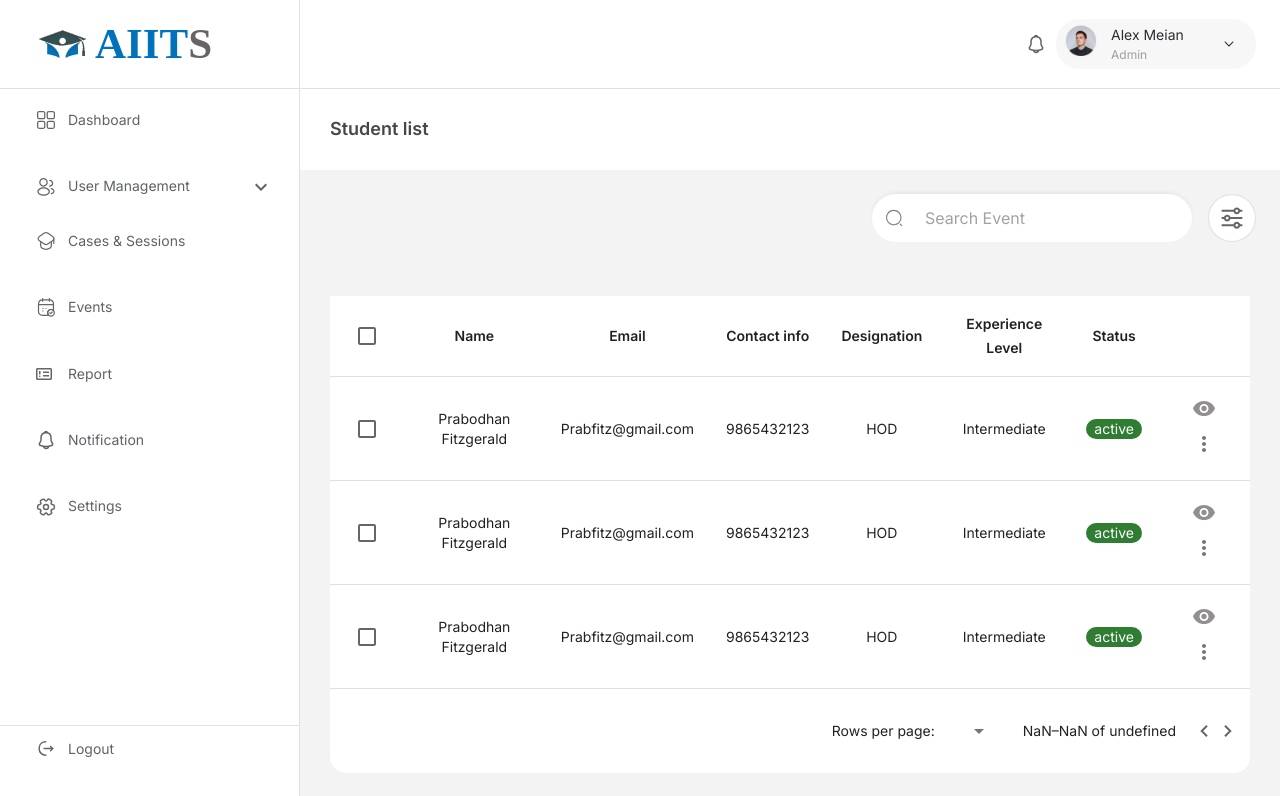
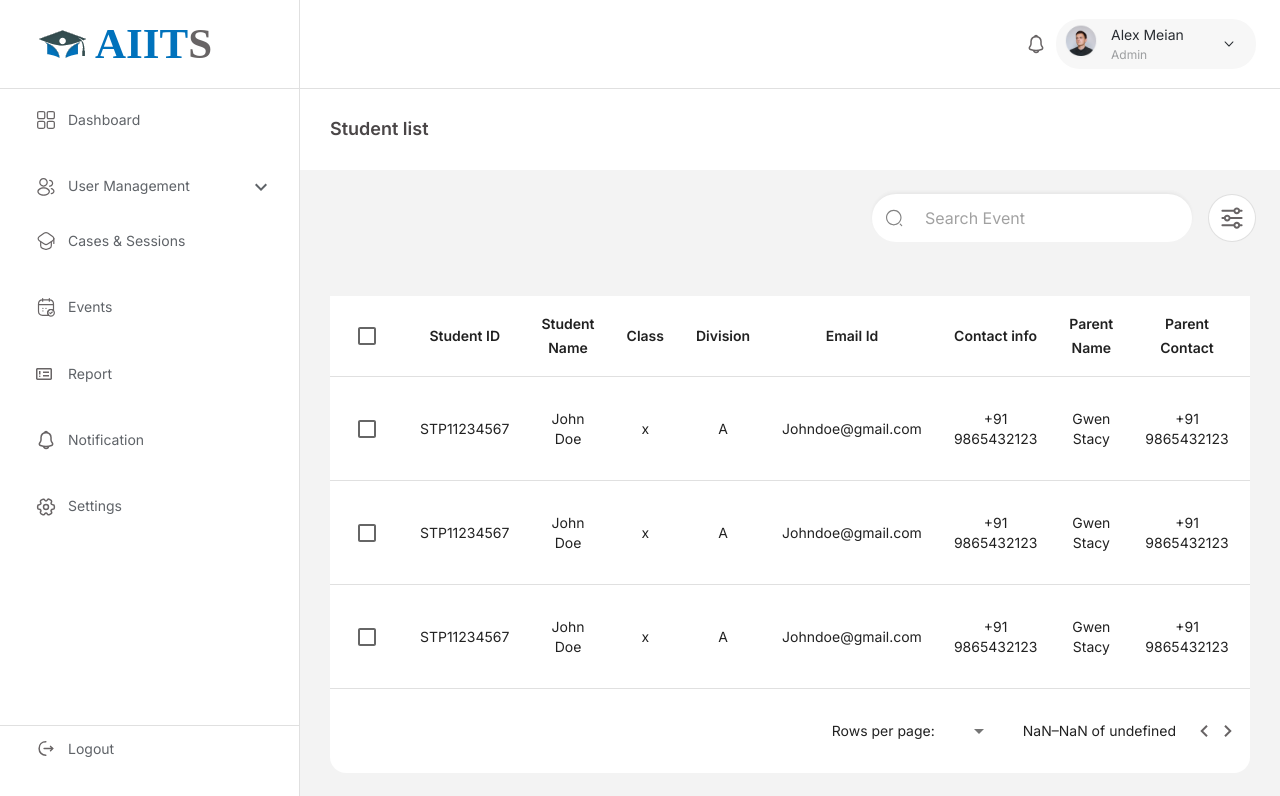
Before and after one commit to Xyvin-Corp/School_Councelling_System, a React (Vite) app in the folder frontend/: page /user/student in a window 1280 px wide. Shown: the top 796 px of the page. Built offline with nearby package versions, Linux system fonts and the light colour scheme.

Commit message:
commit TableData upto studentdatalist  added

```diff
--- /dev/null
+++ b/frontend/src/assets/json/StudentListData.js
@@ -0,0 +1,47 @@
+export const userColumns = [
+    { title: "Student ID", field: "StudentID", padding: "none" },
+
+    { title: "Student Name", field: "StudentName" },
+    { title: "Class", field: "Class" },
+    { title: "Division", field: "Division" },
+    { title: "Email Id  ", field: "EmailId" },
+    { title: "Contact info", field: "Contactinfo" },
+    { title: "Parent Name", field: "ParentName" },
+    { title: "Parent Contact", field: "ParentContact" },
+  ];
+
+  export const userData = [
+    {
+      id: 1,
+      StudentID: "STP11234567",
+      StudentName:"John Doe",
+      Class: "x",
+      Division:"A",
+      EmailId:"Johndoe@gmail.com",
+      Contactinfo: "+91 9865432123",
+      ParentName:"Gwen Stacy",
+      ParentContact: "+91 9865432123",
+    },
+    {
+        id: 2,
+        StudentID: "STP11234567",
+        StudentName:"John Doe",
+        Class: "x",
+        Division:"A",
+        EmailId:"Johndoe@gmail.com",
+        Contactinfo: "+91 9865432123",
+        ParentName:"Gwen Stacy",
+        ParentContact: "+91 9865432123",
+    },
+    {
+        id: 3,
+        StudentID: "STP11234567",
+        StudentName:"John Doe",
+        Class: "x",
+        Division:"A",
+        EmailId:"Johndoe@gmail.com",
+        Contactinfo: "+91 9865432123",
+        ParentName:"Gwen Stacy",
+        ParentContact: "+91 9865432123",
+    },
+  ];
--- a/frontend/src/pages/StudentPage.jsx
+++ b/frontend/src/pages/StudentPage.jsx
@@ -1,6 +1,6 @@
 import { Box, Stack, Typography } from "@mui/material";
 import React, { useState } from "react";
-import { userColumns, userData } from "../assets/json/TableData";
+import { userColumns, userData } from "../assets/json/StudentListData";
 import StyledTable from "../ui/StyledTable";
 import { useNavigate } from "react-router-dom";
 
```
